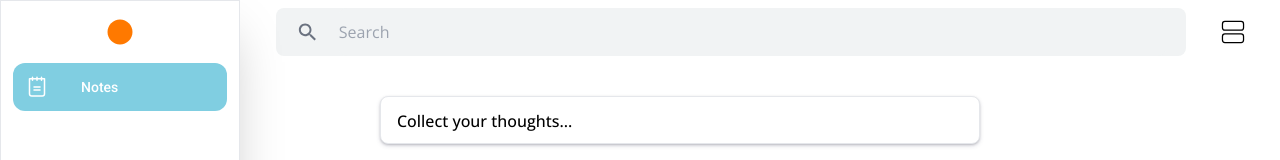
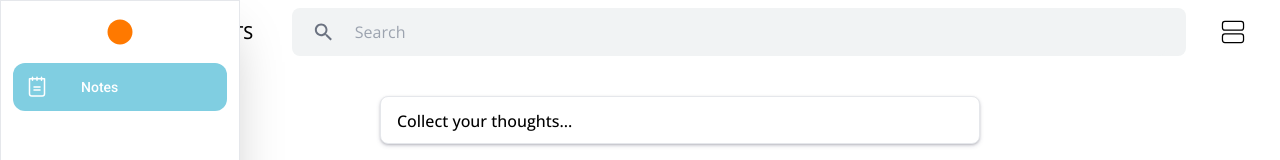
Before and after one commit to luk-aa/noto, a React (Vite) app: page / in a window 1280 px wide. Shown: the top 160 px of the page. Built offline with nearby package versions, Linux system fonts and the light colour scheme.

Commit message:
fix header title

```diff
--- a/src/components/Header.jsx
+++ b/src/components/Header.jsx
@@ -35,7 +35,7 @@ const Header = () => {
   }, [searchValue, navigate]);
 
   return (
-    <header className=" w-full fixed z-50 top-0 right-0 left-0 h-16 pl-[80px] ms:pl-24 pr-2 sm:pr-5 py-2 bg-white flex items-center justify-betwee gap-2 sm:gap-5">
+    <header className=" w-full fixed z-50 top-0 right-0 left-0 h-16 pl-[80px] sm:pl-24 pr-2 sm:pr-5 py-2 bg-white flex items-center justify-betwee gap-2 sm:gap-5">
       {/* <MdCircle className="text-3xl text-yellow-500" /> */}
       <h2 className="sm:block hidden font-medium text-lg min-w-44 text-black">
         {tagValue
```
